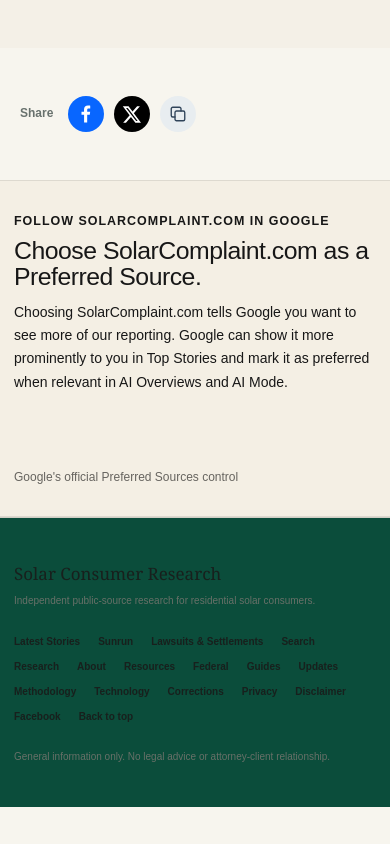
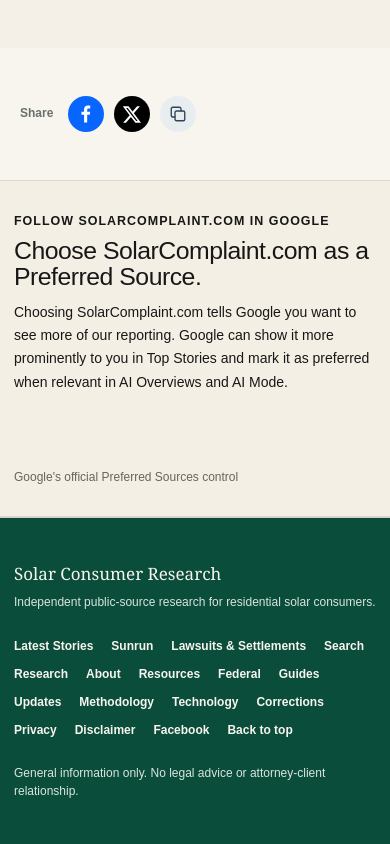
Before and after one commit to Decentralized-Rob/solar-consumer-research, a Next.js app: page /cases/titan-solar-power/customer-help in a window 390 px wide. Shown: the part 4314-5158 px from the top of the page. Before the commit the page ends 5121 px from the top, so only its background shows below. Built offline with nearby package versions, Linux system fonts and the light colour scheme.

Commit message:
Improve shared footer contrast and mobile menu focus targets

```diff
--- a/app/newsroom.css
+++ b/app/newsroom.css
@@ -61,3 +61,16 @@
 #sunrun-contract,
 #sunrun-complaint-help,
 #sunrun-research-title { scroll-margin-top: 100px; }
+
+
+/* Shared navigation is readable on every page, including legacy custom layouts. */
+.home-footer { color: #f7f5ee; }
+.home-footer strong, .home-footer nav a { color: #f7f5ee; }
+.home-footer p { color: #d8e5dd; font-size: 12px; }
+.home-footer nav { font-size: 12px; line-height: 1.5; }
+.home-footer a:focus-visible, .site-header a:focus-visible,
+.site-header-mobile summary:focus-visible { outline: 3px solid #e6aa18; outline-offset: 3px; }
+@media (max-width: 950px) {
+  .site-header-mobile nav { max-height: min(70vh, 560px); overflow-y: auto; }
+  .site-header-mobile nav a { min-height: 44px; display: flex; align-items: center; }
+}
```
